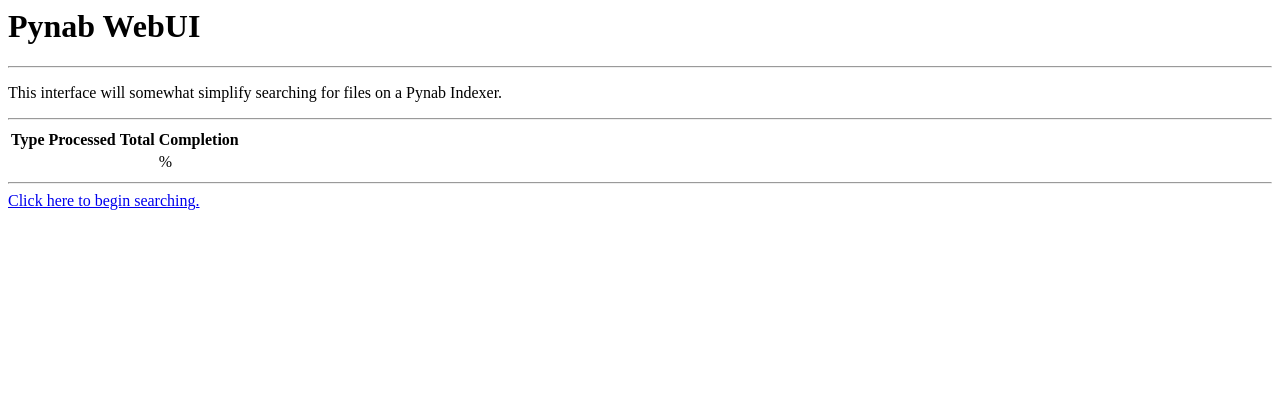
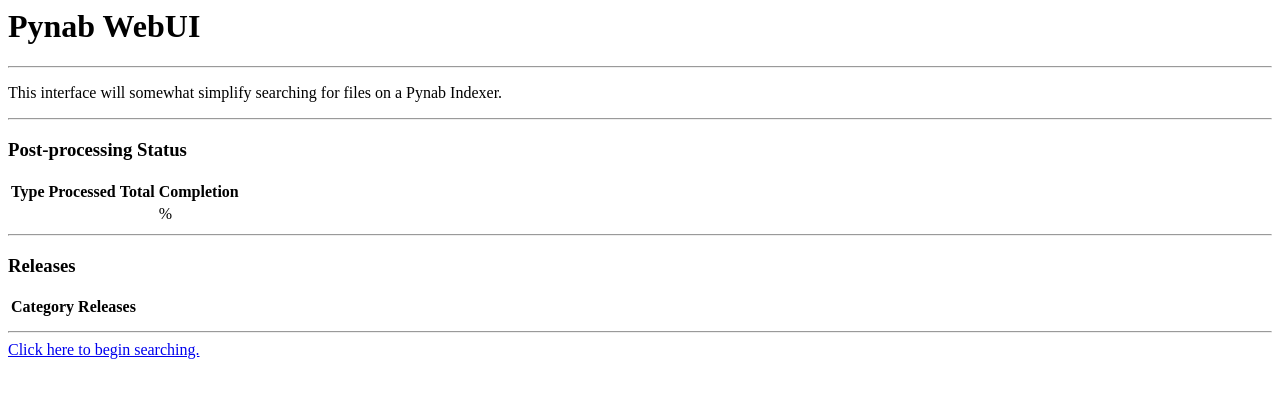
Before and after one commit to jamesmeneghello/pynab, a Python web app: template webui/app/views/index.html in a window 1280 px wide. Shown: the top 398 px of the page. Run offline with Mako, Linux system fonts and the light colour scheme; the template is opened without the code that fills it, so the values that code supplies are empty.

Commit message:
add release totals to webui frontpage and separate caps/stats so the webui searching isn't slowed down

```diff
--- a/templates/api/caps.mako
+++ b/templates/api/caps.mako
@@ -32,10 +32,4 @@
             </category>
         % endfor
     </categories>
-
-    <totals>
-        % for total in totals:
-            <total label="${total['label']}" total="${total['total']}" processed="${total['processed']}"></total>
-        % endfor
-    </totals>
 </caps>
--- a/webui/app/views/index.html
+++ b/webui/app/views/index.html
@@ -3,6 +3,7 @@
 	<hr>
 	<p>This interface will somewhat simplify searching for files on a Pynab Indexer.</p>
     <hr>
+    <h3>Post-processing Status</h3>
     <table class="table table-striped">
         <tr>
             <th>Type</th>
@@ -22,5 +23,17 @@
         </tr>
     </table>
     <hr>
+    <h3>Releases</h3>
+    <table class="table table-striped">
+        <tr>
+            <th>Category</th>
+            <th>Releases</th>
+        </tr>
+        <tr ng-repeat="category in categories">
+            <td>{{category.label}}</td>
+            <td>{{category.value}}</td>
+        </tr>
+    </table>
+    <hr>
 	<a class=".btn" href="#/search">Click here to begin searching.</a>
 </div>
```
Also changed, not shown: pynab/api.py (+18 -2 lines), templates/api/stats.mako (added, +14 -0 lines), webui/app/scripts/controllers/search.js (+11 -4 lines).
